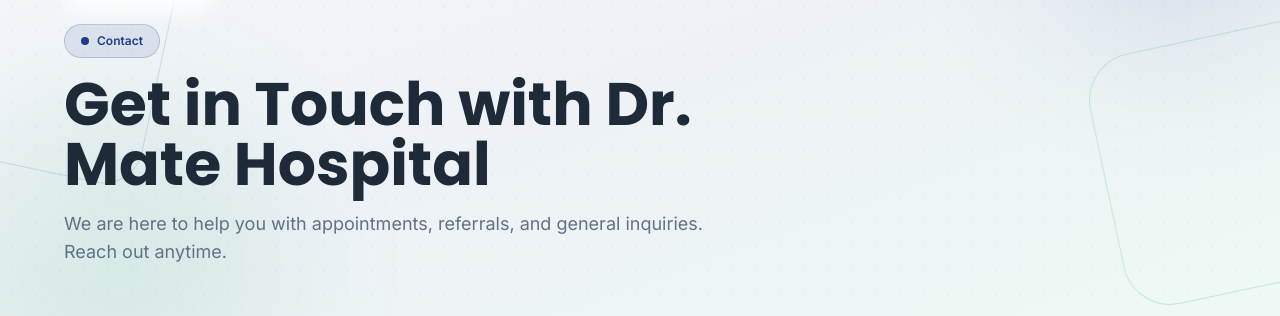
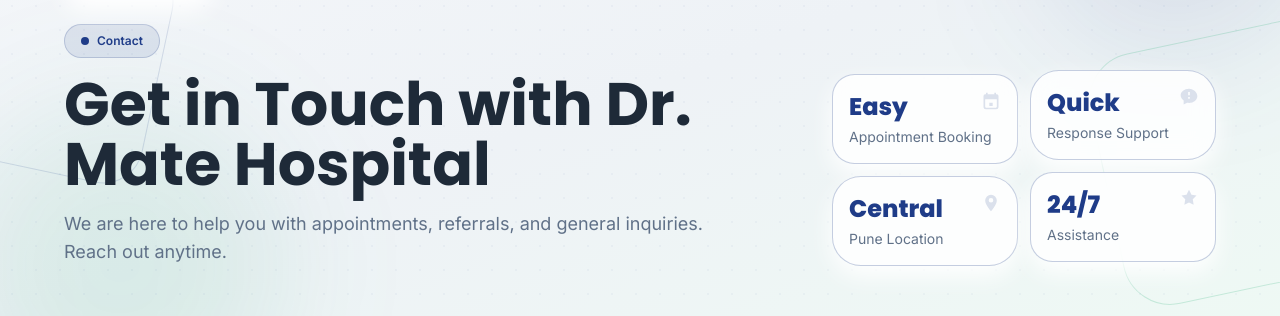
Before and after one commit to tusharbhabal97/dr-mate-hospital-website, a Next.js app: page /contact in a window 1280 px wide. Shown: the part 150-466 px from the top of the page. Built offline with nearby package versions, Linux system fonts and the light colour scheme; no server answers.

Commit message:
feat: add HeroInfoCards component for displaying information cards with icons

```diff
--- a/app/contact/page.tsx
+++ b/app/contact/page.tsx
@@ -1,5 +1,45 @@
 import PageShell from "@/components/layouts/PageShell";
 import PageHero from "@/components/layouts/PageHero";
+import HeroInfoCards from "@/components/layouts/HeroInfoCards";
+
+const contactHeroCards = [
+  {
+    title: "Easy",
+    subtitle: "Appointment Booking",
+    icon: (
+      <svg className="h-5 w-5" viewBox="0 0 24 24" fill="currentColor">
+        <path d="M19 4h-1V2h-2v2H8V2H6v2H5a2 2 0 00-2 2v13a3 3 0 003 3h12a3 3 0 003-3V6a2 2 0 00-2-2zm0 15a1 1 0 01-1 1H6a1 1 0 01-1-1V10h14v9zm-9-5h4v4h-4v-4z" />
+      </svg>
+    ),
+  },
+  {
+    title: "Quick",
+    subtitle: "Response Support",
+    icon: (
+      <svg className="h-5 w-5" viewBox="0 0 24 24" fill="currentColor">
+        <path d="M12 2C6.48 2 2 5.58 2 10c0 2.39 1.32 4.53 3.41 6 .1.07.16.18.16.3V21l4.11-2.06c.09-.05.2-.06.3-.03.65.09 1.33.14 2.02.14 5.52 0 10-3.58 10-8s-4.48-9-10-9zm1 12h-2v-2h2v2zm0-4h-2V6h2v4z" />
+      </svg>
+    ),
+  },
+  {
+    title: "Central",
+    subtitle: "Pune Location",
+    icon: (
+      <svg className="h-5 w-5" viewBox="0 0 24 24" fill="currentColor">
+        <path d="M12 2a7 7 0 00-7 7c0 5.25 7 13 7 13s7-7.75 7-13a7 7 0 00-7-7zm0 9.5A2.5 2.5 0 1112 6a2.5 2.5 0 010 5.5z" />
+      </svg>
+    ),
+  },
+  {
+    title: "24/7",
+    subtitle: "Assistance",
+    icon: (
+      <svg className="h-5 w-5" viewBox="0 0 24 24" fill="currentColor">
+        <path d="M12 1l3 6 6 .87-4.5 4.38L17.56 19 12 16.27 6.44 19l1.06-6.75L3 7.87 9 7l3-6z" />
+      </svg>
+    ),
+  },
+];
 
 export default function ContactPage() {
   return (
@@ -10,6 +50,7 @@ export default function ContactPage() {
           title="Get in Touch with Dr. Mate Hospital"
           subtitle="We are here to help you with appointments, referrals, and general inquiries. Reach out anytime."
           breadcrumbs={[{ label: "Home", href: "/" }, { label: "Contact" }]}
+          actions={<HeroInfoCards items={contactHeroCards} />}
         />
       }
     >
--- a/app/departments/page.tsx
+++ b/app/departments/page.tsx
@@ -1,5 +1,6 @@
 import PageShell from "@/components/layouts/PageShell";
 import PageHero from "@/components/layouts/PageHero";
+import HeroInfoCards from "@/components/layouts/HeroInfoCards";
 import DepartmentCard from "@/components/cards/DepartmentCard";
 import { departments } from "@/data/departments";
 
@@ -46,6 +47,45 @@ const departmentIcons: Record<string, JSX.Element> = {
   ),
 };
 
+const departmentHeroCards = [
+  {
+    title: "25+",
+    subtitle: "Specialties",
+    icon: (
+      <svg className="h-5 w-5" viewBox="0 0 24 24" fill="currentColor">
+        <path d="M12 2a10 10 0 100 20 10 10 0 000-20zm1 5v4h4v2h-6V7h2z" />
+      </svg>
+    ),
+  },
+  {
+    title: "Expert",
+    subtitle: "Medical Teams",
+    icon: (
+      <svg className="h-5 w-5" viewBox="0 0 24 24" fill="currentColor">
+        <path d="M16 11c1.66 0 2.99-1.79 2.99-4S17.66 3 16 3s-3 1.79-3 4 1.34 4 3 4zm-8 0c1.66 0 2.99-1.79 2.99-4S9.66 3 8 3 5 4.79 5 7s1.34 4 3 4zm0 2c-2.33 0-7 1.17-7 3.5V20h14v-3.5C15 14.17 10.33 13 8 13zm8 0c-.29 0-.62.02-.97.05 1.16.84 1.97 1.98 1.97 3.45V20h6v-3.5c0-2.33-4.67-3.5-7-3.5z" />
+      </svg>
+    ),
+  },
+  {
+    title: "Advanced",
+    subtitle: "Diagnostics",
+    icon: (
+      <svg className="h-5 w-5" viewBox="0 0 24 24" fill="currentColor">
+        <path d="M9 2h6v2l-2 3v4.38l4.45 6.68A2 2 0 0115.79 21H8.21a2 2 0 01-1.66-2.94L11 11.38V7L9 4V2zm1.87 11l-2.8 4.2h7.86l-2.8-4.2h-2.26z" />
+      </svg>
+    ),
+  },
+  {
+    title: "24/7",
+    subtitle: "Emergency Support",
+    icon: (
+      <svg className="h-5 w-5" viewBox="0 0 24 24" fill="currentColor">
+        <path d="M13 2L4 14h6l-1 8 9-12h-6l1-8z" />
+      </svg>
+    ),
+  },
+];
+
 export default function DepartmentsPage() {
   return (
     <PageShell
@@ -56,6 +96,7 @@ export default function DepartmentsPage() {
           subtitle="Each department is staffed with specialists and supported by modern diagnostics to provide safe, accurate, and compassionate care."
           badge="25+ specialties · 24/7 emergency support"
           breadcrumbs={[{ label: "Home", href: "/" }, { label: "Departments" }]}
+          actions={<HeroInfoCards items={departmentHeroCards} />}
         />
       }
     >
--- a/app/doctors/page.tsx
+++ b/app/doctors/page.tsx
@@ -1,7 +1,47 @@
 import PageShell from "@/components/layouts/PageShell";
 import PageHero from "@/components/layouts/PageHero";
+import HeroInfoCards from "@/components/layouts/HeroInfoCards";
 import DoctorCard from "@/components/cards/DoctorCard";
 import { doctors } from "@/data/doctors";
+
+const doctorHeroCards = [
+  {
+    title: "Expert",
+    subtitle: "Specialists",
+    icon: (
+      <svg className="h-5 w-5" viewBox="0 0 24 24" fill="currentColor">
+        <path d="M12 12a4 4 0 100-8 4 4 0 000 8zm0 2c-4.42 0-8 2.24-8 5v1h16v-1c0-2.76-3.58-5-8-5z" />
+      </svg>
+    ),
+  },
+  {
+    title: "Multi",
+    subtitle: "Disciplinary Team",
+    icon: (
+      <svg className="h-5 w-5" viewBox="0 0 24 24" fill="currentColor">
+        <path d="M16 11c1.66 0 3-1.79 3-4s-1.34-4-3-4-3 1.79-3 4 1.34 4 3 4zM8 11c1.66 0 3-1.79 3-4S9.66 3 8 3 5 4.79 5 7s1.34 4 3 4zm0 2c-2.67 0-8 1.34-8 4v2h16v-2c0-2.66-5.33-4-8-4zm8 0c-.29 0-.62.02-.97.05 1.57.8 2.97 1.97 2.97 3.95v2h6v-2c0-2.66-5.33-4-8-4z" />
+      </svg>
+    ),
+  },
+  {
+    title: "Patient",
+    subtitle: "Centered Care",
+    icon: (
+      <svg className="h-5 w-5" viewBox="0 0 24 24" fill="currentColor">
+        <path d="M12 21s-6.72-4.39-9.19-8.31C.94 9.2 2.4 5.5 5.7 4.5c1.97-.6 4.1.1 5.3 1.7 1.2-1.6 3.33-2.3 5.3-1.7 3.3 1 4.76 4.7 2.89 8.19C18.72 16.61 12 21 12 21z" />
+      </svg>
+    ),
+  },
+  {
+    title: "Trusted",
+    subtitle: "Medical Expertise",
+    icon: (
+      <svg className="h-5 w-5" viewBox="0 0 24 24" fill="currentColor">
+        <path d="M12 2l7 4v6c0 5.25-3.44 9.9-7 10-3.56-.1-7-4.75-7-10V6l7-4zm-1 14h2v-2h-2v2zm0-9v5h2V7h-2z" />
+      </svg>
+    ),
+  },
+];
 
 export default function DoctorsPage() {
   return (
@@ -12,6 +52,7 @@ export default function DoctorsPage() {
           title="Meet the Specialists You Can Trust"
           subtitle="A multidisciplinary team of doctors, surgeons, and consultants delivering evidence-based care with compassion."
           breadcrumbs={[{ label: "Home", href: "/" }, { label: "Doctors" }]}
+          actions={<HeroInfoCards items={doctorHeroCards} />}
         />
       }
     >
--- a/app/services/page.tsx
+++ b/app/services/page.tsx
@@ -1,5 +1,6 @@
 import PageShell from "@/components/layouts/PageShell";
 import PageHero from "@/components/layouts/PageHero";
+import HeroInfoCards from "@/components/layouts/HeroInfoCards";
 import ServiceCard from "@/components/cards/ServiceCard";
 import { serviceCategories } from "@/data/services";
 
@@ -46,6 +47,45 @@ const serviceIcons: Record<string, JSX.Element> = {
   ),
 };
 
+const serviceHeroCards = [
+  {
+    title: "Complete",
+    subtitle: "Treatments",
+    icon: (
+      <svg className="h-5 w-5" viewBox="0 0 24 24" fill="currentColor">
+        <path d="M19 8h-3V5a4 4 0 00-8 0v3H5a2 2 0 00-2 2v9a2 2 0 002 2h14a2 2 0 002-2v-9a2 2 0 00-2-2zm-9-3a2 2 0 114 0v3h-4V5zm3 9h3v2h-3v3h-2v-3H8v-2h3v-3h2v3z" />
+      </svg>
+    ),
+  },
+  {
+    title: "Modern",
+    subtitle: "Infrastructure",
+    icon: (
+      <svg className="h-5 w-5" viewBox="0 0 24 24" fill="currentColor">
+        <path d="M3 21h18v-2H3v2zm2-4h4V7H5v10zm5 0h4V3h-4v14zm5 0h4V10h-4v7z" />
+      </svg>
+    ),
+  },
+  {
+    title: "Personal",
+    subtitle: "Care Plans",
+    icon: (
+      <svg className="h-5 w-5" viewBox="0 0 24 24" fill="currentColor">
+        <path d="M14 2H6a2 2 0 00-2 2v16l4-3 4 3 4-3 4 3V8l-6-6zm0 2.5L18.5 9H14V4.5zM8 11h8v2H8v-2zm0 4h6v2H8v-2z" />
+      </svg>
+    ),
+  },
+  {
+    title: "OPD &",
+    subtitle: "Preventive Care",
+    icon: (
+      <svg className="h-5 w-5" viewBox="0 0 24 24" fill="currentColor">
+        <path d="M19 13h-6v6h-2v-6H5v-2h6V5h2v6h6v2z" />
+      </svg>
+    ),
+  },
+];
+
 export default function ServicesPage() {
   return (
     <PageShell
@@ -55,6 +95,7 @@ export default function ServicesPage() {
           title="Comprehensive Hospital Services"
           subtitle="From emergency response to specialty care, we provide end-to-end medical services with modern infrastructure and compassionate teams."
           breadcrumbs={[{ label: "Home", href: "/" }, { label: "Services" }]}
+          actions={<HeroInfoCards items={serviceHeroCards} />}
         />
       }
     >
--- /dev/null
+++ b/components/layouts/HeroInfoCards.tsx
@@ -0,0 +1,41 @@
+import type { ReactNode } from "react";
+
+type HeroInfoCardItem = {
+  title: string;
+  subtitle: string;
+  icon?: ReactNode;
+};
+
+type HeroInfoCardsProps = {
+  items: HeroInfoCardItem[];
+};
+
+const cardShellClasses = [
+  "rounded-[1.4rem] bg-white/85 border border-primary/25 backdrop-blur-md p-4 shadow-card shadow-[inset_0_0_0_1px_rgba(255,255,255,0.65)]",
+  "rounded-[1.8rem] bg-white/85 border border-primary/25 backdrop-blur-md p-4 shadow-card shadow-[inset_0_0_0_1px_rgba(255,255,255,0.65)] sm:-translate-y-1",
+  "rounded-[1.8rem] bg-white/85 border border-primary/25 backdrop-blur-md p-4 shadow-card shadow-[inset_0_0_0_1px_rgba(255,255,255,0.65)]",
+  "rounded-[1.4rem] bg-white/85 border border-primary/25 backdrop-blur-md p-4 shadow-card shadow-[inset_0_0_0_1px_rgba(255,255,255,0.65)] sm:-translate-y-1",
+];
+
+export default function HeroInfoCards({ items }: HeroInfoCardsProps) {
+  return (
+    <div className="grid grid-cols-1 gap-3 sm:grid-cols-2">
+      {items.map((item, index) => (
+        <div
+          key={`${item.title}-${item.subtitle}`}
+          className={`relative overflow-hidden ${cardShellClasses[index % cardShellClasses.length]}`}
+        >
+          {item.icon && (
+            <span className="absolute right-4 top-4 text-primary/15" aria-hidden="true">
+              {item.icon}
+            </span>
+          )}
+          <p className="pr-8 text-xl font-display font-extrabold text-primary sm:text-2xl">
+            {item.title}
+          </p>
+          <p className="mt-1 text-xs text-muted sm:text-sm">{item.subtitle}</p>
+        </div>
+      ))}
+    </div>
+  );
+}
--- a/components/layouts/PageHero.tsx
+++ b/components/layouts/PageHero.tsx
@@ -56,7 +56,7 @@ export default function PageHero({
             </p>
           </div>
 
-          <div className="flex flex-col gap-4">
+          <div className="flex w-full flex-col gap-4 lg:ml-auto lg:max-w-[24rem] lg:flex-none">
             {badge && (
               <div className="rounded-xl border border-primary/20 bg-white/80 px-4 py-2 text-xs font-semibold text-primary shadow-card">
                 {badge}
```
Also changed, not shown: 1 other file (tests, documents, lock files or other folders).
